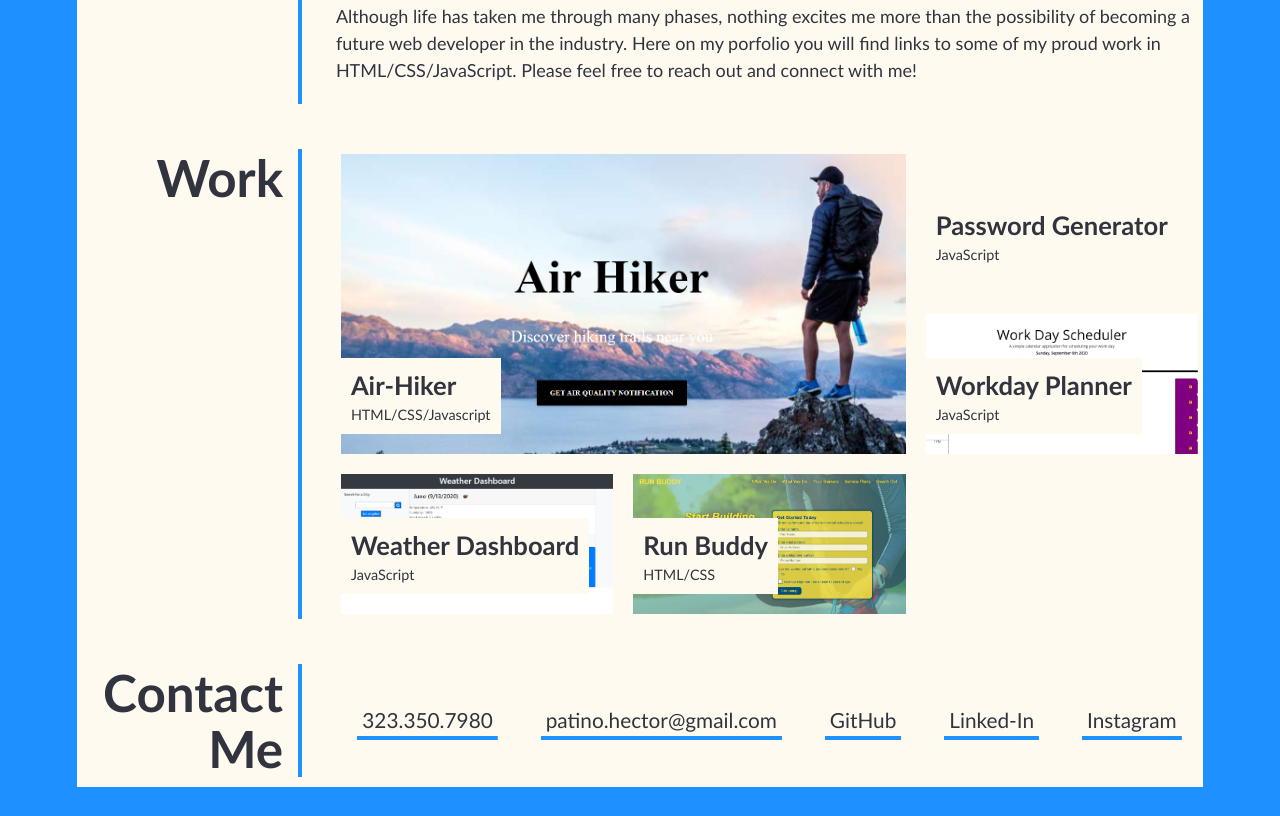
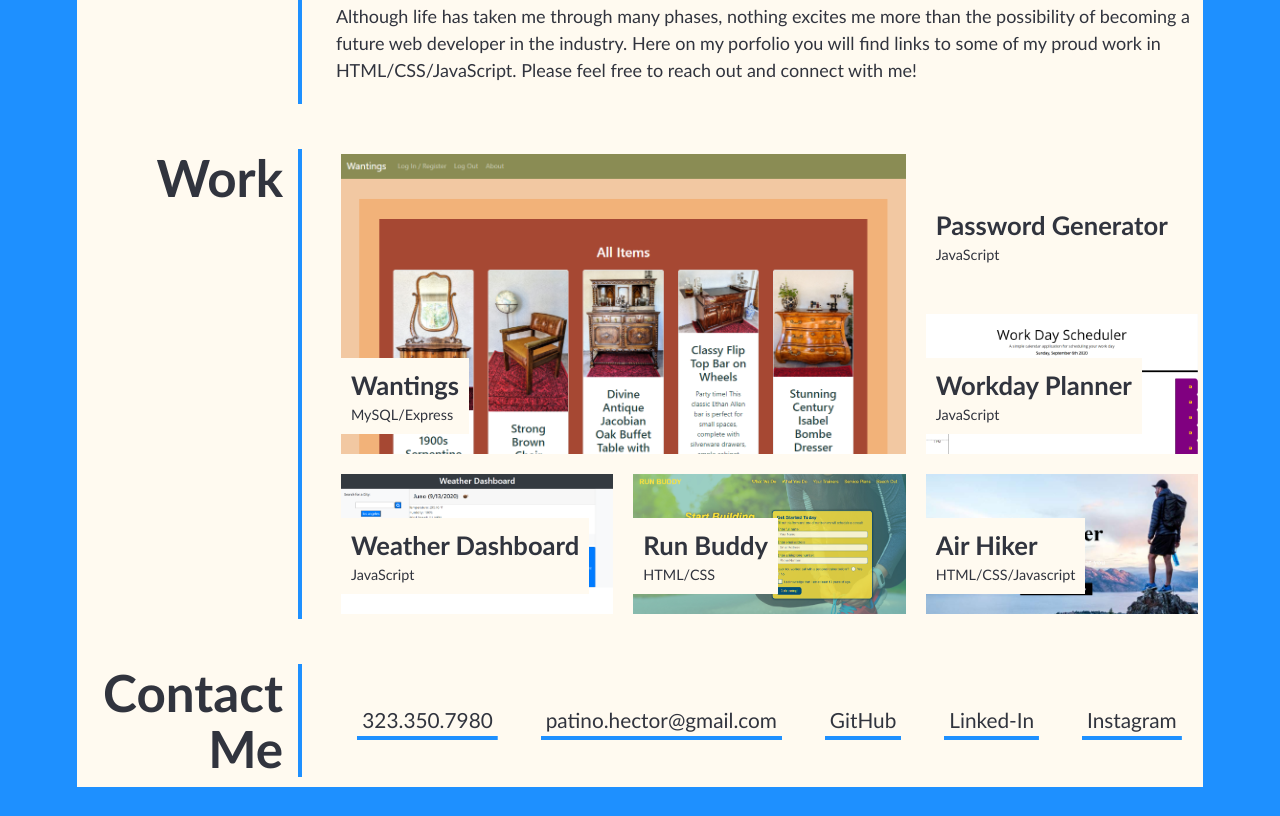
Before and after one commit to patinoman/myportfolio, a plain HTML site: page index.html in a window 1280 px wide. Shown: the part 715-1531 px from the top of the page. Drawn offline with Linux system fonts and the light colour scheme.

Commit message:
added project 2

```diff
--- a/assets/script.js
+++ b/assets/script.js
@@ -13,3 +13,6 @@ document.getElementById("weather-dashboard").onclick = function () {
 document.getElementById("run-buddy").onclick = function () {
   location.href = "https://patinoman.github.io/run-buddy/";
 };
+document.getElementById("wantings").onclick = function () {
+  location.href = "https://warm-crag-68291.herokuapp.com/";
+};
--- a/assets/style.css
+++ b/assets/style.css
@@ -309,6 +309,11 @@ section {
   background-image: url("./images/run-buddy.png");
   background-size: cover;
 }
+
+.wantings {
+  background-image: url("./images/wantings.png");
+  background-size: cover;
+}
 /* END PORTFOLIO PROJECT IMAGES */
 
 @media screen and (max-width: 980px) {
--- a/index.html
+++ b/index.html
@@ -72,13 +72,13 @@
         <div class="grid-container">
           <a
             href="#"
-            class="grid-item air-hiker"
-            id="air-hiker"
+            class="grid-item wantings"
+            id="wantings"
             onclick="document.location=this.id +'.html'; return false;"
           >
             <div>
-              <h3>Air-Hiker</h3>
-              <span>HTML/CSS/Javascript</span>
+              <h3>Wantings</h3>
+              <span>MySQL/Express</span>
             </div>
           </a>
 
@@ -128,6 +128,17 @@
               <span>HTML/CSS</span>
             </div>
           </a>
+          <a
+            href="#"
+            class="grid-item air-hiker"
+            id="air-hiker"
+            onclick="document.location=this.id +'.html'; return false;"
+          >
+            <div>
+              <h3>Air Hiker</h3>
+              <span>HTML/CSS/Javascript</span>
+            </div>
+          </a>
         </div>
       </section>
 
```
Also changed, not shown: assets/images/browline-glasses-ray-ban-optics-clearly-glasses-png-clip-art.png (added), assets/images/wantings.png (added).
